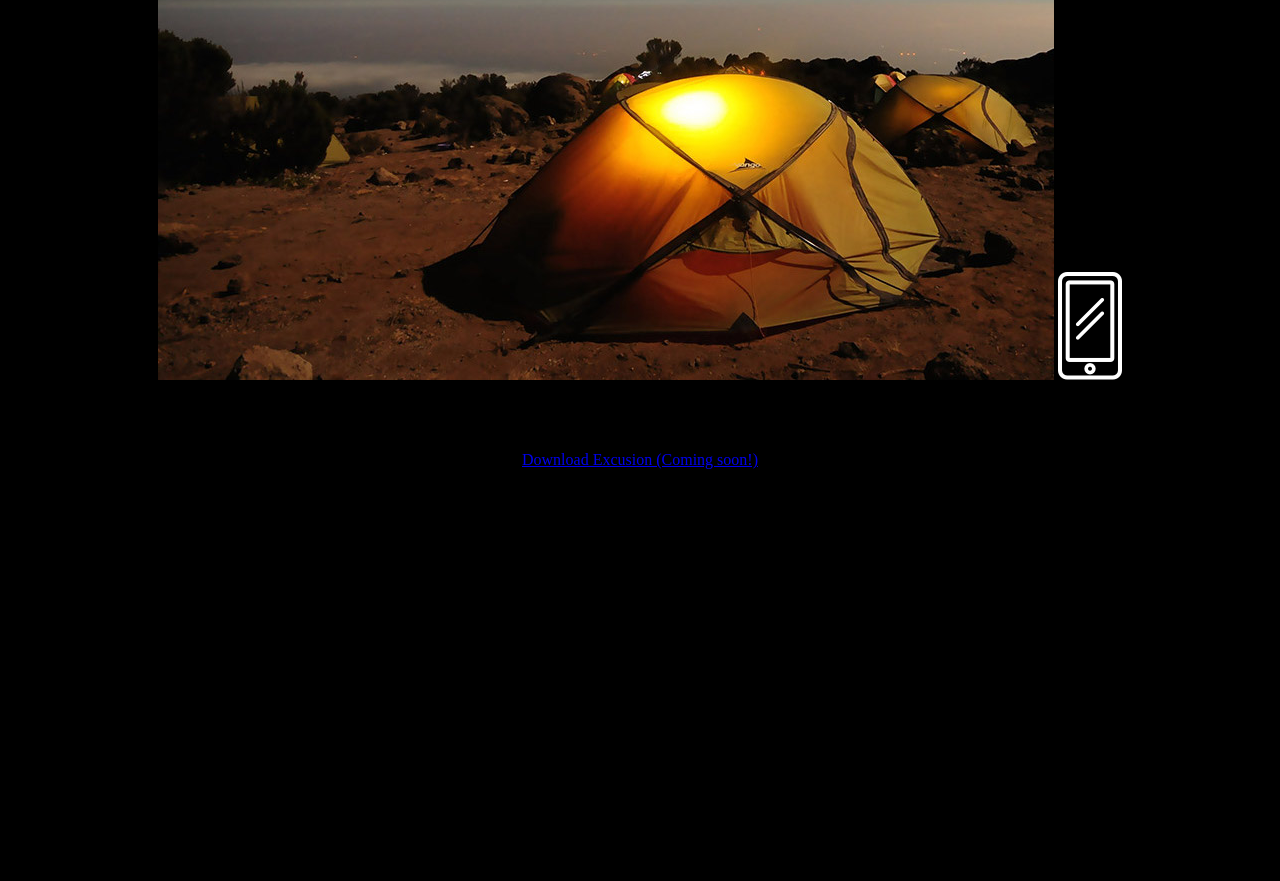
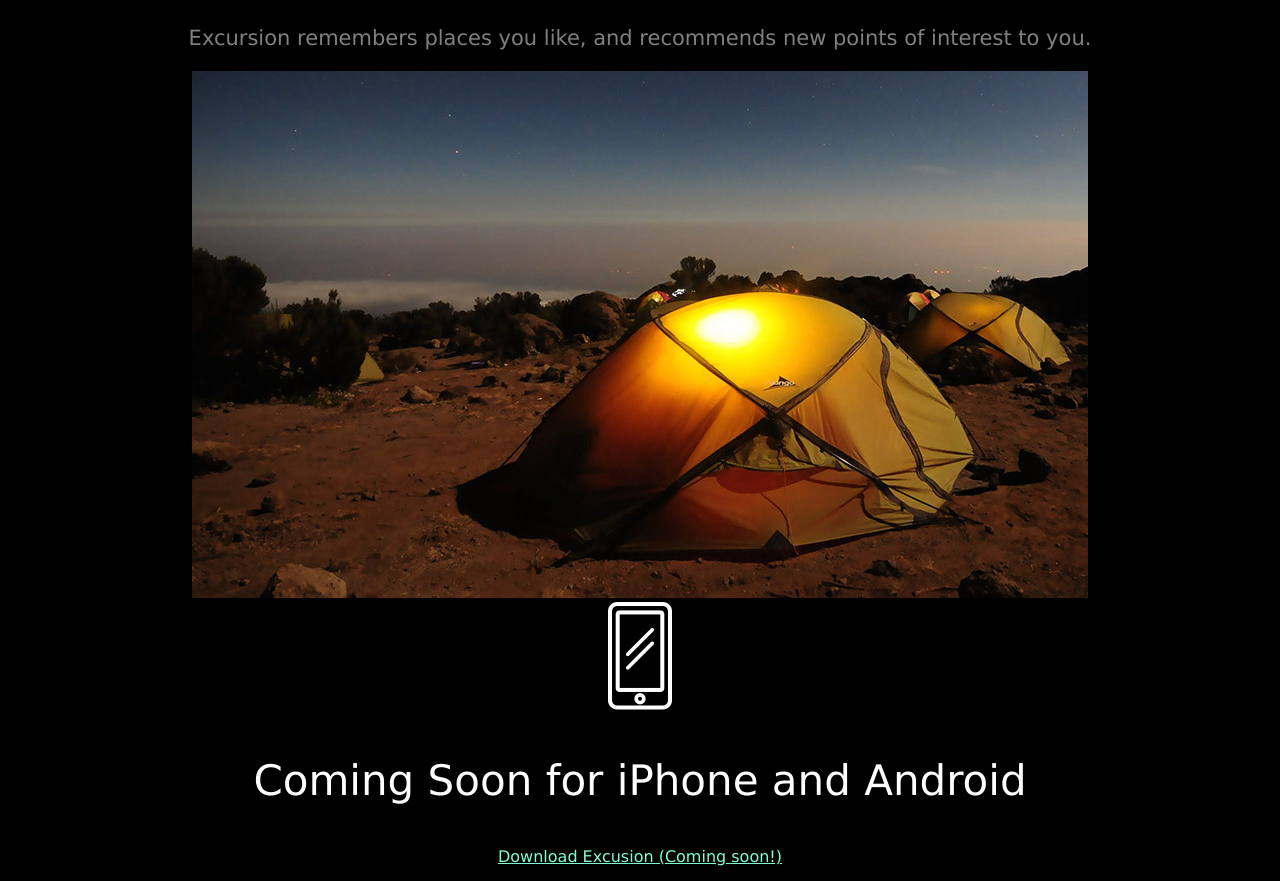
Before and after one commit to EvidenceN/excursion, a plain HTML site: page index.html in a window 1280 px wide. Shown: the part 479-1360 px from the top of the page. Before the commit the page ends 998 px from the top, so only its background shows below. Drawn offline with Linux system fonts and the light colour scheme.

Commit message:
most css is done

```diff
--- a/index.html
+++ b/index.html
@@ -8,7 +8,7 @@
 	<body>
 	<h2>Discover hidden places in the world around you</h2>
 
-		<div class = "link">
+	<div class = "coming-soon">
 			<a href ="#">Download Excusion (Coming soon!)</a>
 		</div>
 
@@ -21,16 +21,17 @@
 	<h3>Your personal travel guide</h3>
 	<p>Excursion remembers places you like, and recommends new points of interest to you.</p>
 
-		<div class = "images">
 	<img src = "resources/Images/camp.jpg"/>
+
+	<div class ="image">
 		<img src = "resources/Images/phone.png"/>
 	</div>
 
-		<h2>Coming Soon for iPhone and Android</h2>
+	<h3>Coming Soon for iPhone and Android</h3>
 
-		<div class = "link">
+
 	<a href ="#">Download Excusion (Coming soon!)</a>
-		</div>
+
 
 		<div class = "footer">
 		  <p>&copy Excursion</p>
--- a/resources/css/index.css
+++ b/resources/css/index.css
@@ -4,4 +4,27 @@ html {
 
 body {
 	text-align: center;
+	font-family: verdana;
 }
+
+h2 {
+	font-size: 50px;
+	color: white;
+
+}
+
+h3 {
+	font-size: 42px;
+	color: white;
+	font-weight: 300;
+}
+
+a{
+	color: aquamarine;
+	font-size: 16px;
+}
+
+p{
+	font-size: 21px;
+	color: gray;
+}
```
Lines whose indentation alone changed are shown as unchanged.
